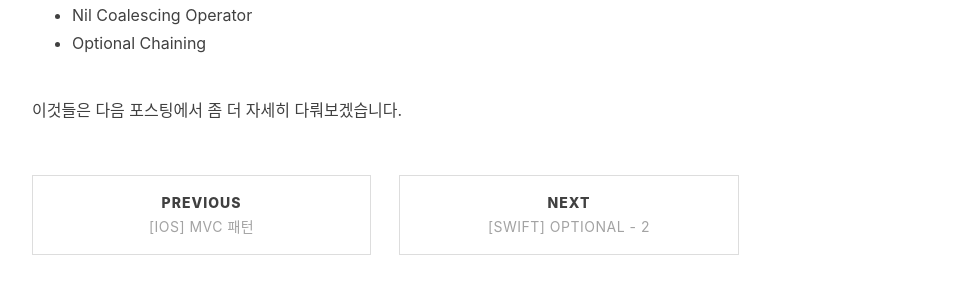
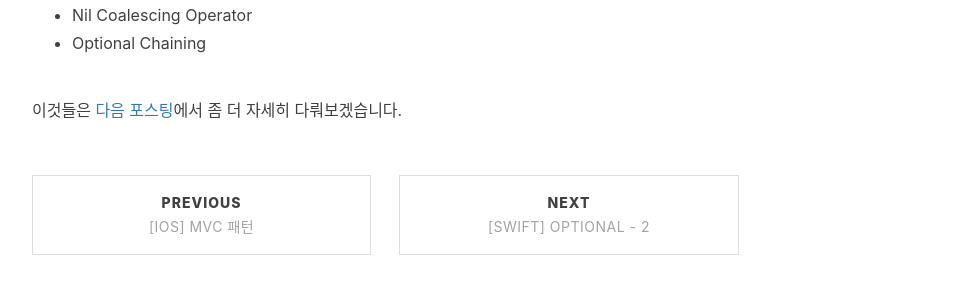
Before and after one commit to donggoolosori/donggoolosori.github.io, a Jekyll site: the page built from _posts/2020-12-13-ios-optional.md, in a window 1280 px wide and 900 px high, scrolled down 2359 px. Shown: the part 192-484 px from the top of the window, without its empty margins (233-1201 px from the left). Built offline with Jekyll 4.4.1, drawn with Linux system fonts in a browser that asks for light colours; nearby versions of some CDN libraries; comment, search, counter and statistics services are not loaded; some of the changed lines change nothing that is shown.

Commit message:
next posting link

```diff
--- a/_posts/2020-12-13-ios-optional.md
+++ b/_posts/2020-12-13-ios-optional.md
@@ -68,4 +68,4 @@ Optional 변수를 다루는 다른 방법들에는 4가지가 더 존재합니
 - Nil Coalescing Operator
 - Optional Chaining
 
-이것들은 다음 포스팅에서 좀 더 자세히 다뤄보겠습니다.
+이것들은 [다음 포스팅](https://donggoolosori.github.io/2020/12/13/ios-optional2/)에서 좀 더 자세히 다뤄보겠습니다.
```
